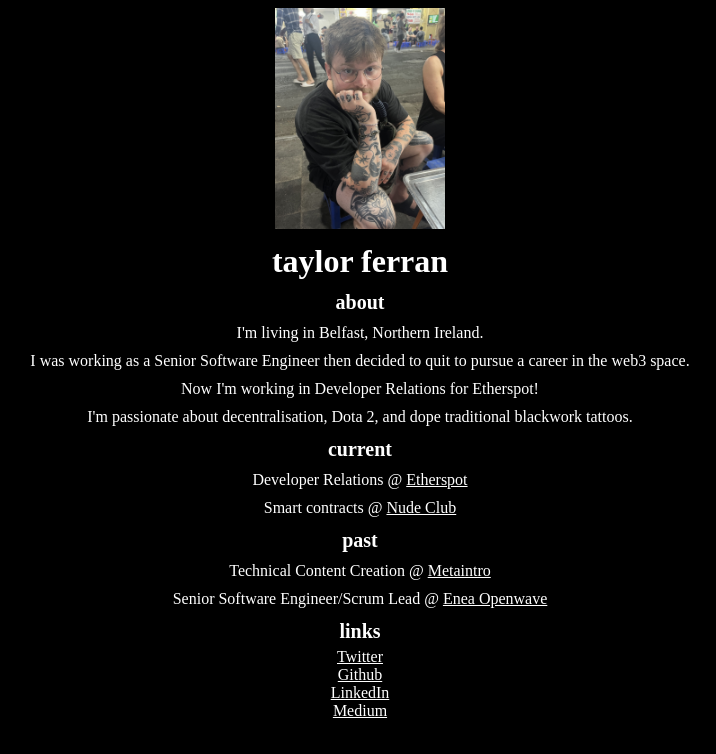
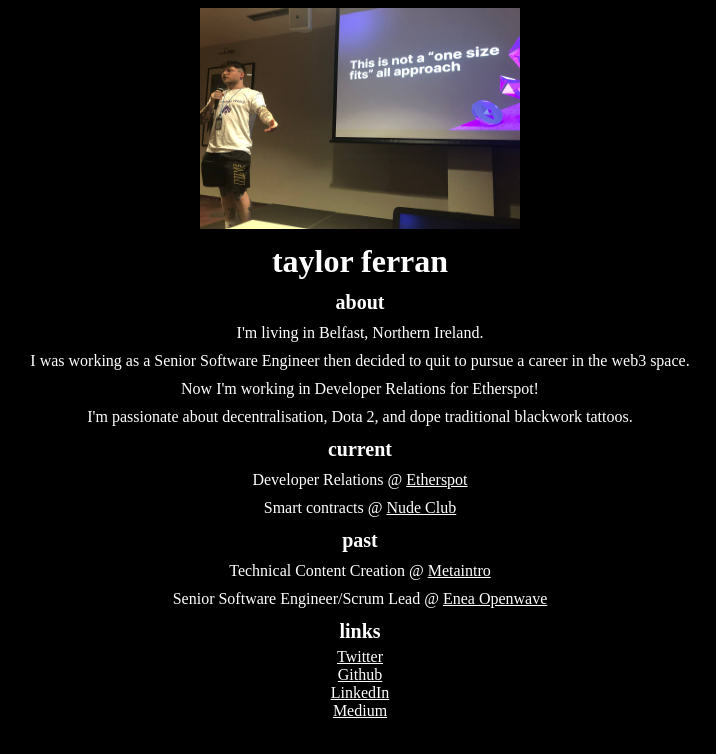
Before and after one commit to taylorferran/taylor-wiki, a Next.js app in the folder my-app/: page / in a window 1280 px wide. Shown: the top 754 px of the page, without its empty margins (280-996 px from the left). Built offline with nearby package versions, Linux system fonts and the light colour scheme; a web font is replaced by a local one.

Commit message:
change photo

```diff
--- a/my-app/pages/index.js
+++ b/my-app/pages/index.js
@@ -29,7 +29,7 @@ export default function Home() {
           setMovePic(!movePic);
         }}
       >
-        <img src="/taylorphoto.jpeg" width="170" height="220.67"></img>
+        <img src="/taylorpresent.JPG" width="320" height="220.67"></img>
       </motion.div>
       <motion.div className={styles.main}
         initial={{ opacity: 0, scale: 0.05 }}
```
Also changed, not shown: my-app/public/taylorpresent.JPG (added), 1 other file (tests, documents, lock files or other folders).
